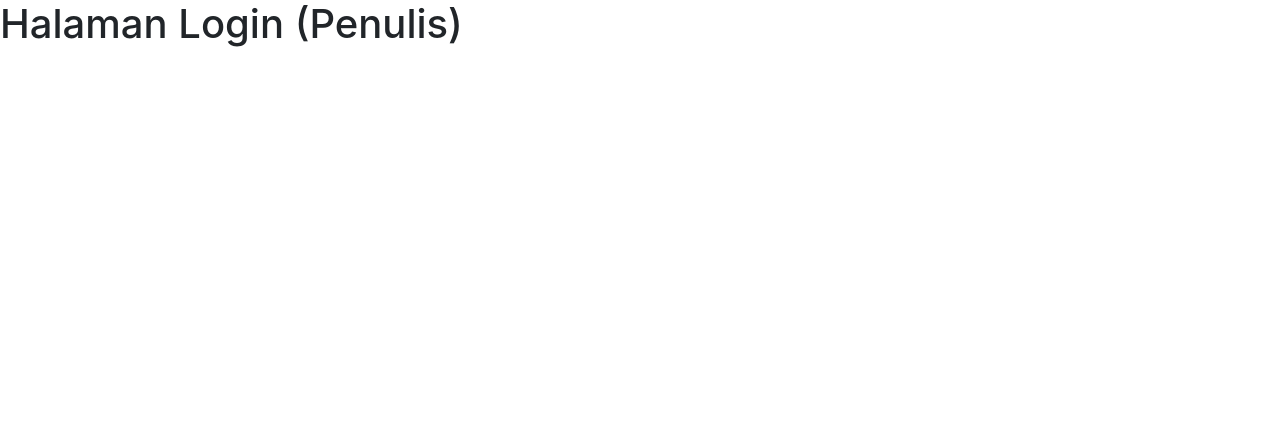
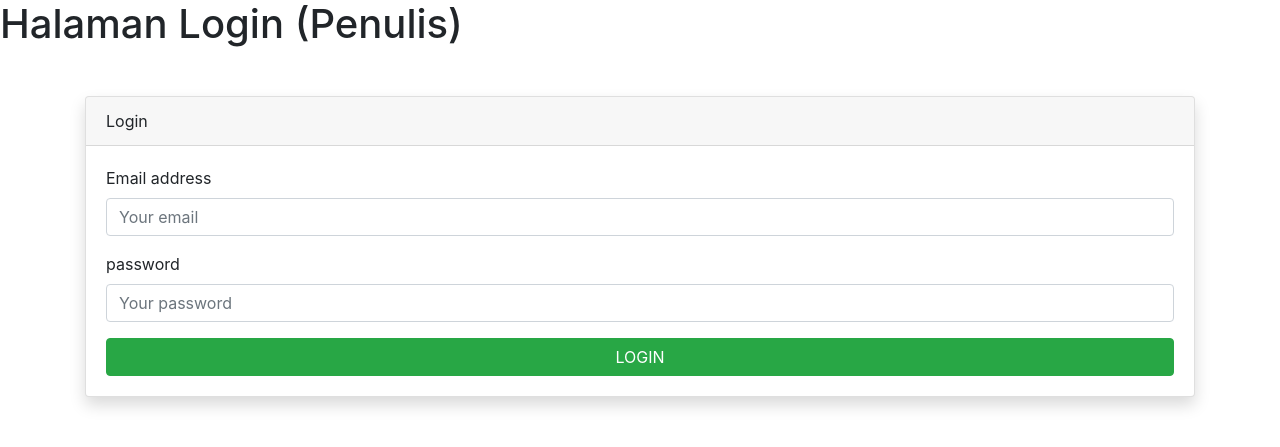
Before and after one commit to HusniFadhilah/pbp-blog, a CodeIgniter 4 app: template app/Views/penulis/auth/login.php in a window 1280 px wide. Shown: the top 447 px of the page. Run offline with PHP 8.4 and a stand-in for CodeIgniter, Linux system fonts and the light colour scheme; the template is opened without the code that fills it, so the values that code supplies are empty; some libraries are stand-ins or nearby versions.

Commit message:
Menambahkan sistem login penulis

```diff
--- a/app/Controllers/AuthAdmin.php
+++ b/app/Controllers/AuthAdmin.php
@@ -68,9 +68,9 @@ class AuthAdmin extends BaseController
 
     public function logout()
     {
-        session()->remove('email');
+        session()->remove('emailAdmin');
         session()->remove('idadmin');
-        session()->remove('isLoggedIn');
+        session()->remove('isLoggedInAdmin');
         sweetalert('Sesi berakhir. Kamu telah berhasil logout!', 'info', 'Info!');
         return redirect()->to('/authadmin');
     }
--- a/app/Views/admin/auth/login.php
+++ b/app/Views/admin/auth/login.php
@@ -15,7 +15,7 @@
             <form action="/authadmin/login" method="post">
                 <div class="form-group">
                     <label for="email">Email address</label>
-                    <input type="email" class="form-control <?= $validation->hasError('email') ? 'is-invalid' : '' ?>" id="email" placeholder="Your email" name="email">
+                    <input type="email" class="form-control <?= $validation->hasError('email') ? 'is-invalid' : '' ?>" id="email" placeholder="Your email" name="email" value="<?= old('email') ?>">
                     <span class="invalid-feedback ml-2"><?= $validation->getError('email') ?></span>
                 </div>
                 <div class="form-group">
--- a/app/Views/penulis/auth/login.php
+++ b/app/Views/penulis/auth/login.php
@@ -4,7 +4,29 @@
 <!-- ISI KONTEN -->
 <!-- Taruh konten di bawah sini -->
 <h1>Halaman Login (Penulis)</h1>
-
+<div class="container mt-5">
+    <?php if ((session()->getFlashdata('text'))) : ?>
+        <div class="alert alert-danger"><?= session()->getFlashdata('text'); ?></div>
+    <?php endif ?>
+    <div class="card shadow">
+        <div class="card-header">Login</div>
+        <div class="card-body">
+            <form action="/authpenulis/login" method="post">
+                <div class="form-group">
+                    <label for="email">Email address</label>
+                    <input type="email" class="form-control <?= $validation->hasError('email') ? 'is-invalid' : '' ?>" id="email" placeholder="Your email" name="email" value="<?= old('email') ?>">
+                    <span class="invalid-feedback ml-2"><?= $validation->getError('email') ?></span>
+                </div>
+                <div class="form-group">
+                    <label for="password">password</label>
+                    <input type="password" class="form-control <?= $validation->hasError('password') ? 'is-invalid' : '' ?>" id="password" placeholder="Your password" name="password">
+                    <span class="invalid-feedback ml-2"><?= $validation->getError('password') ?></span>
+                </div>
+                <button type="submit" class="btn btn-block btn-success">LOGIN</button>
+            </form>
+        </div>
+    </div>
+</div>
 
 <!-- AKHIR ISI KONTEN -->
 
--- a/app/Views/penulis/dashboard/dashboard.php
+++ b/app/Views/penulis/dashboard/dashboard.php
@@ -4,7 +4,7 @@
 <!-- ISI KONTEN -->
 <!-- Taruh konten di bawah sini -->
 <h1>Halaman Dashboard Penulis</h1>
-
+<a href="/authpenulis/logout"><button type="submit" class="btn btn-warning">LOGOUT</button></a>
 
 <!-- AKHIR ISI KONTEN -->
 
```
Also changed, not shown: app/Controllers/AuthPenulis.php (+66 -3 lines).
